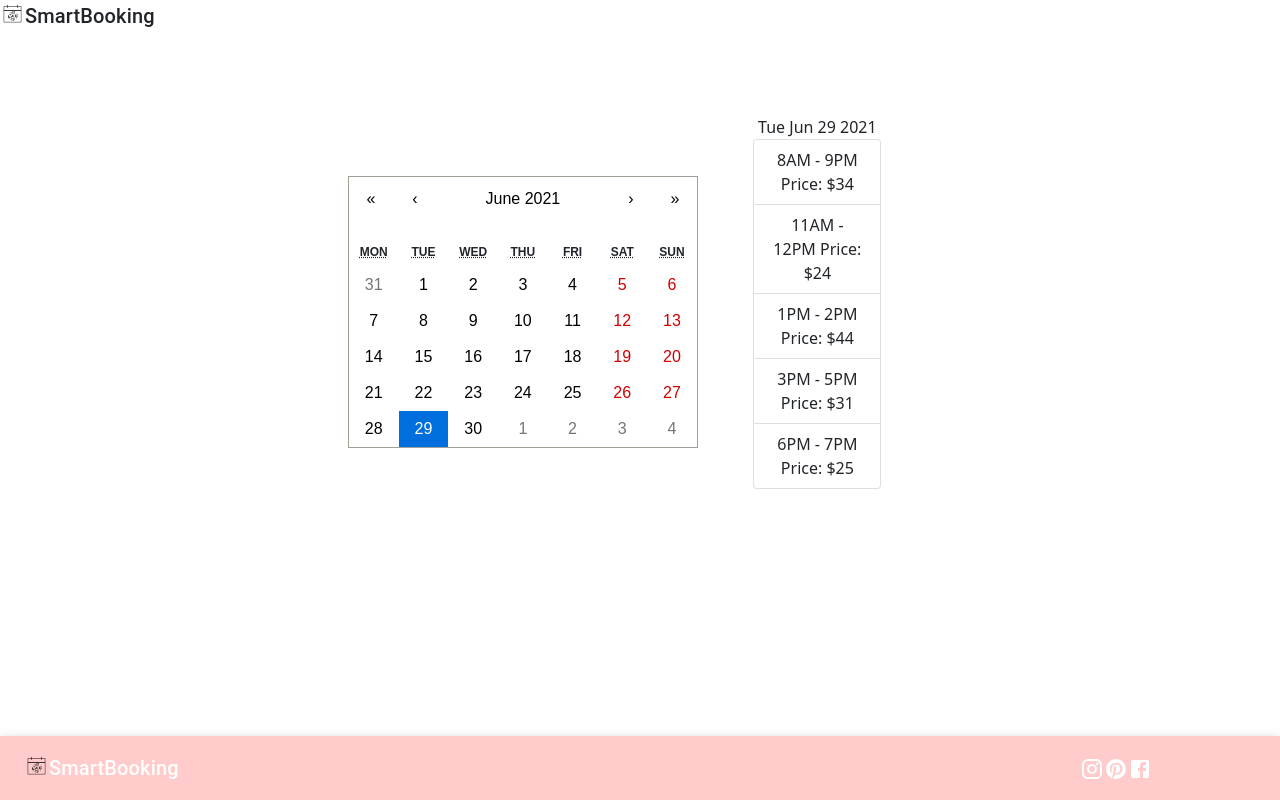
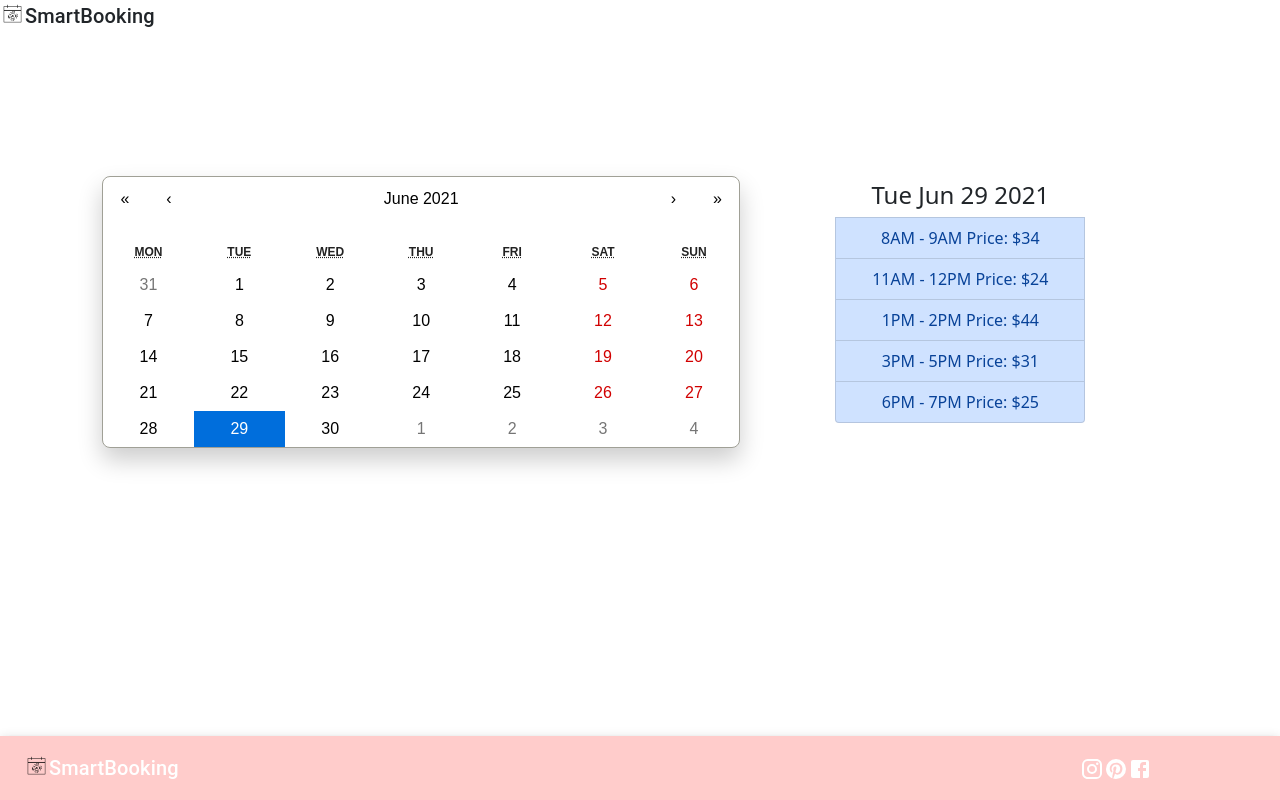
Before and after one commit to MayyarAA/CapstoneMSCI, a React (Create React App) app in the folder capstonefrontend/: page /createappointment in a window 1280 px wide. Built offline with nearby package versions, Linux system fonts and the light colour scheme; no server answers.

Commit message:
changes to cal

```diff
--- a/capstonefrontend/src/App.css
+++ b/capstonefrontend/src/App.css
@@ -4,6 +4,17 @@
 .App {
 	text-align: center;
 }
+
+.react-calendar {
+	width: 90% !important;
+	max-width: 100% !important;
+	background-color: #fff;
+	color: #222;
+	border-radius: 8px;
+	box-shadow: 0 12px 24px rgba(0, 0, 0, 0.2);
+	font-family: Arial, Helvetica, sans-serif;
+	line-height: 1.125em;
+   }
 
 .section {
 	min-height: 100%; /* Fallback for browsers do NOT support vh unit */
--- a/capstonefrontend/src/Components/AppointmentComponents/CreateAppointmentV1Component.js
+++ b/capstonefrontend/src/Components/AppointmentComponents/CreateAppointmentV1Component.js
@@ -1,10 +1,14 @@
 import React, { useState } from "react";
 import Calendar from "react-calendar";
 import { Container, Row, Col } from 'react-bootstrap';
+import { Modal, Button, ListGroup } from "react-bootstrap";
 
 function CreateAppointmentV1Component() {
   const [value, onChange] = useState(new Date());
+  const [showModal, setShow] = useState(false);
 
+const handleClose = () => setShow(false);
+const handleShow = () => setShow(true);
 
 
 
@@ -21,7 +25,7 @@ function CreateAppointmentV1Component() {
             md={{ span: 6, order: 1 }}
             lg={{ span: 8, order: 1 }}>
 
-            <Calendar onChange={onChange} value={value}/>
+            <Calendar style={{ width: '200%' }} onChange={onChange} value={value}/>
 
           </Col>
           <Col
@@ -30,21 +34,42 @@ function CreateAppointmentV1Component() {
             md={{ span: 6, order: 2 }}
             lg={{ span: 3, order: 1 }}>
             <div style={{ maxWidth: 250 }}>
-            <ul class="list-group">
-            {(value.toDateString())}
-            <li class="list-group-item">8AM - 9PM Price: $34</li>
-            <li class="list-group-item">11AM - 12PM  Price: $24</li>
-            <li class="list-group-item">1PM - 2PM  Price: $44 </li>
-            <li class="list-group-item">3PM - 5PM Price: $31 </li>
-            <li class="list-group-item">6PM - 7PM Price: $25 </li>
+            <ListGroup class="list-group">
+            <h4>{(value.toDateString())}</h4>
+            <ListGroup.Item action variant="primary" onClick={handleShow} class="list-group-item">8AM - 9AM Price: $34</ListGroup.Item>
+            <ListGroup.Item action variant="primary" class="list-group-item">11AM - 12PM  Price: $24</ListGroup.Item>
+            <ListGroup.Item action variant="primary" class="list-group-item">1PM - 2PM  Price: $44 </ListGroup.Item>
+            <ListGroup.Item action variant="primary" class="list-group-item">3PM - 5PM Price: $31 </ListGroup.Item>
+            <ListGroup.Item action variant="primary" class="list-group-item">6PM - 7PM Price: $25 </ListGroup.Item>
 
-        </ul>
+
+
+        </ListGroup>
+
+
         </div>
           </Col>
         </Row>
       </Container>
     </div>
+
+      <Modal show={showModal} onHide={handleClose}>
+        <Modal.Header closeButton>
+          <Modal.Title>Booking</Modal.Title>
+        </Modal.Header>
+        <Modal.Body> Would you like to book: {(value.toDateString())} 8AM - 9PM </Modal.Body>
+        <Modal.Body>  Price: $34</Modal.Body>
+        <Modal.Footer>
+          <Button variant="secondary" onClick={handleClose}>
+            Close
+          </Button>
+          <Button variant="primary" onClick={handleClose}>
+            Confirm
+          </Button>
+        </Modal.Footer>
+      </Modal>
   </div>
+
 
 
 
```
